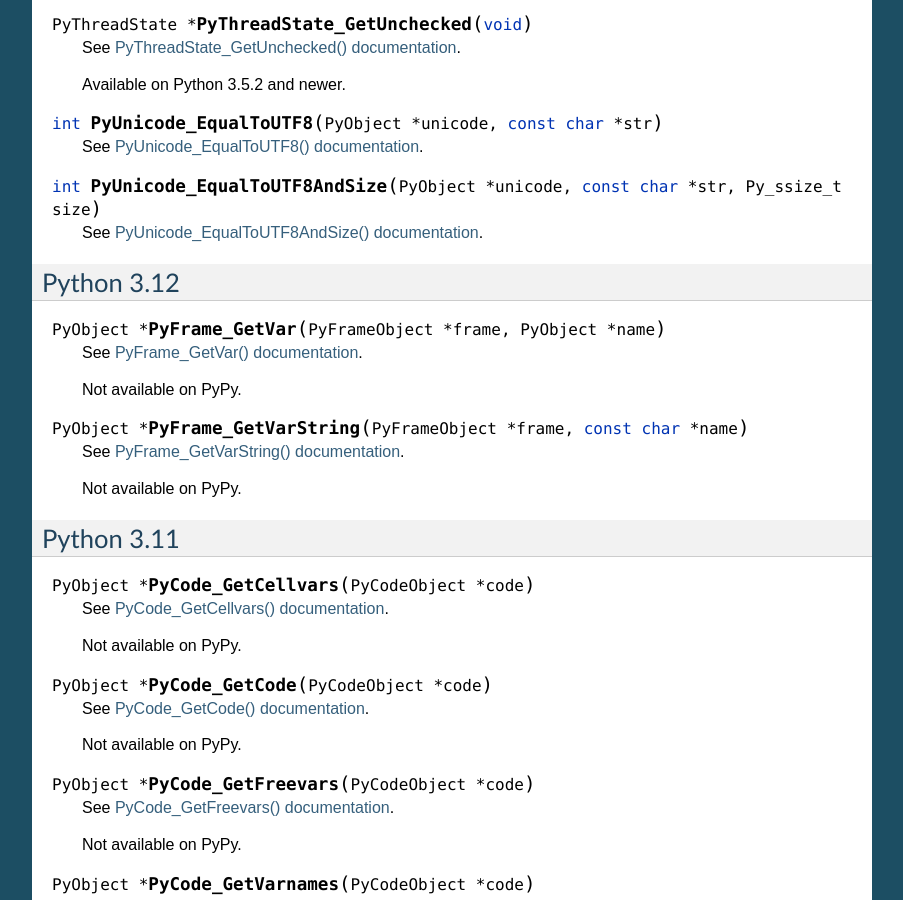
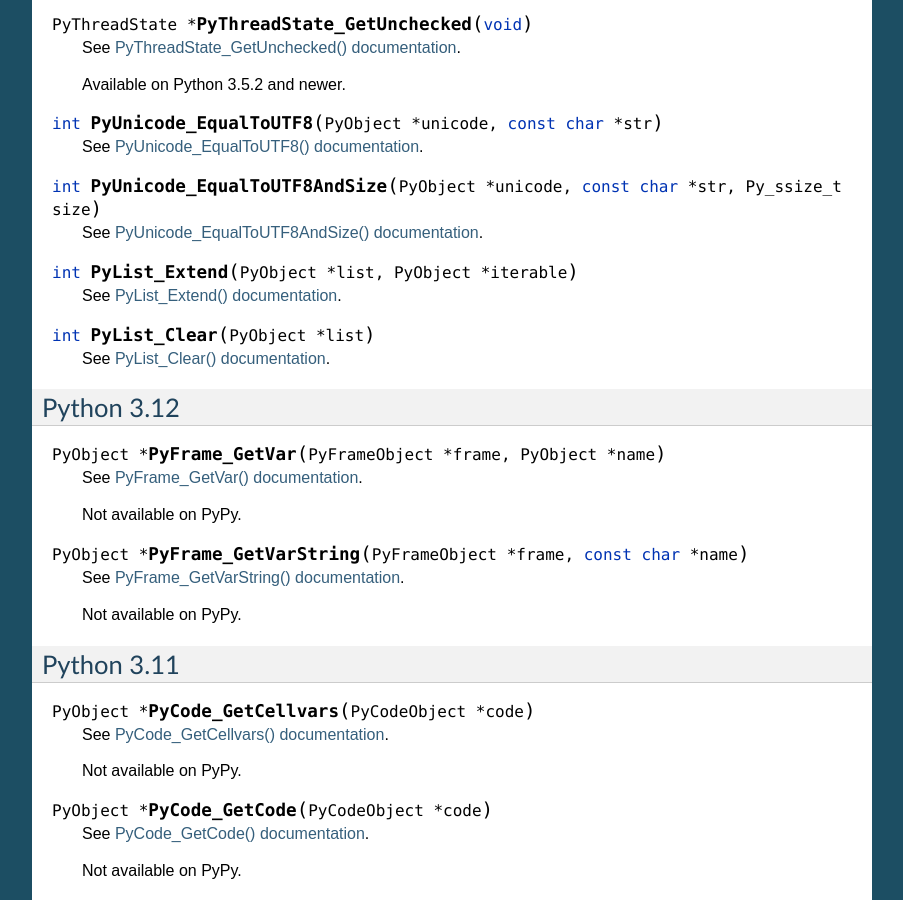
Before and after one commit to python/pythoncapi-compat, a Sphinx documentation site: the page built from docs/api.rst, in a window 1280 px wide and 900 px high, scrolled down 1773 px. Shown: the whole window, without its empty margins (198-1101 px from the left). Built offline with Sphinx 7.4.7, drawn with Linux system fonts in a browser that asks for light colours.

Commit message:
Add PyList_Extend() (#80)

```diff
--- a/docs/api.rst
+++ b/docs/api.rst
@@ -120,6 +120,14 @@
 .. c:function:: int PyUnicode_EqualToUTF8AndSize(PyObject *unicode, const char *str, Py_ssize_t size)
 
    See `PyUnicode_EqualToUTF8AndSize() documentation <https://docs.python.org/dev/c-api/unicode.html#c.PyUnicode_EqualToUTF8AndSize>`__.
+
+.. c:function:: int PyList_Extend(PyObject *list, PyObject *iterable)
+
+   See `PyList_Extend() documentation <https://docs.python.org/dev/c-api/list.html#c.PyList_Extend>`__.
+
+.. c:function:: int PyList_Clear(PyObject *list)
+
+   See `PyList_Clear() documentation <https://docs.python.org/dev/c-api/list.html#c.PyList_Clear>`__.
 
 
 Python 3.12
--- a/docs/changelog.rst
+++ b/docs/changelog.rst
@@ -1,5 +1,10 @@
 Changelog
 =========
+
+* 2023-11-13: Add functions:
+
+  * ``PyList_Extend()``
+  * ``PyList_Clear()``
 
 * 2023-10-04: Add functions:
 
```
Also changed, not shown: 2 other files.
